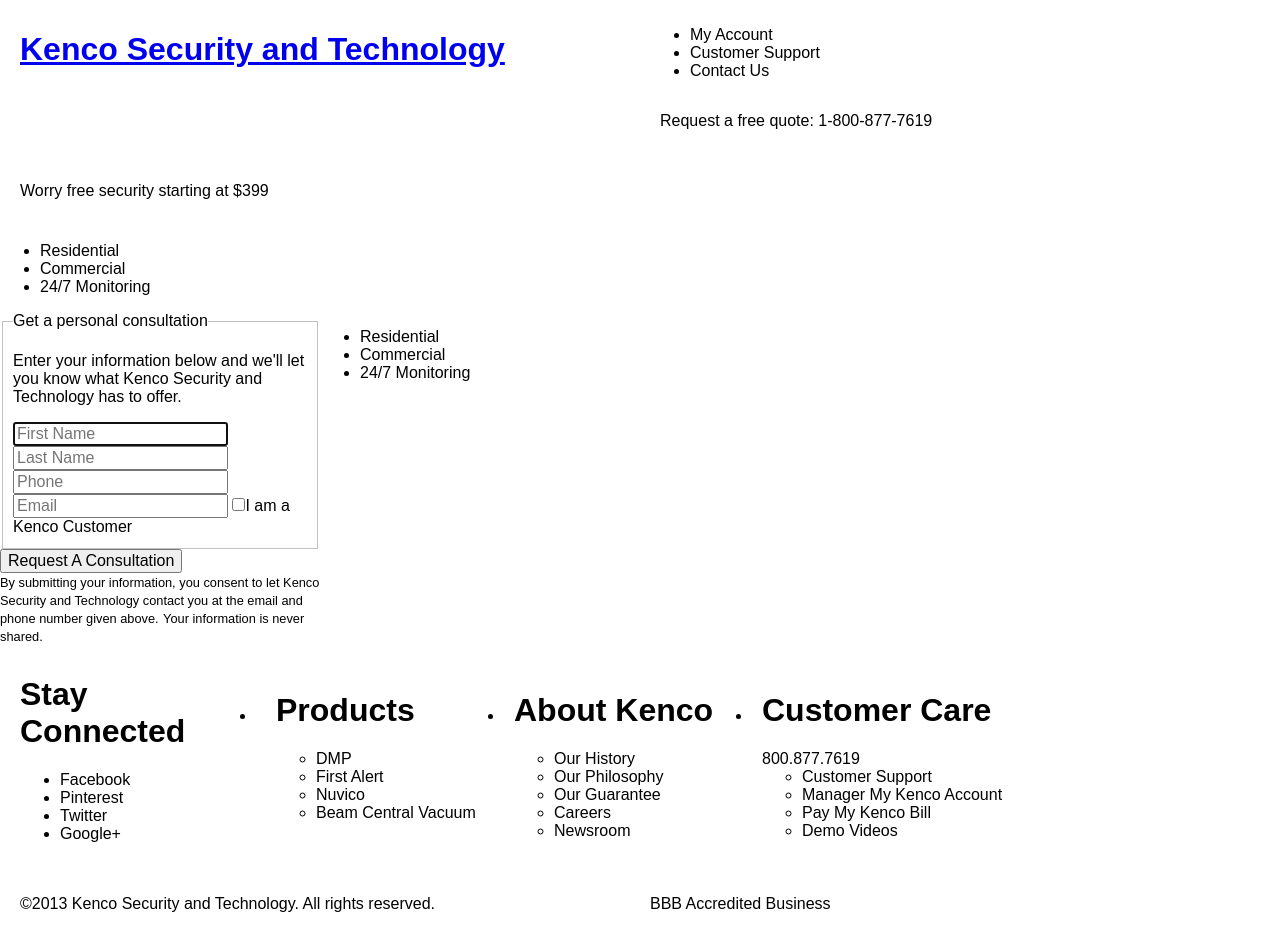
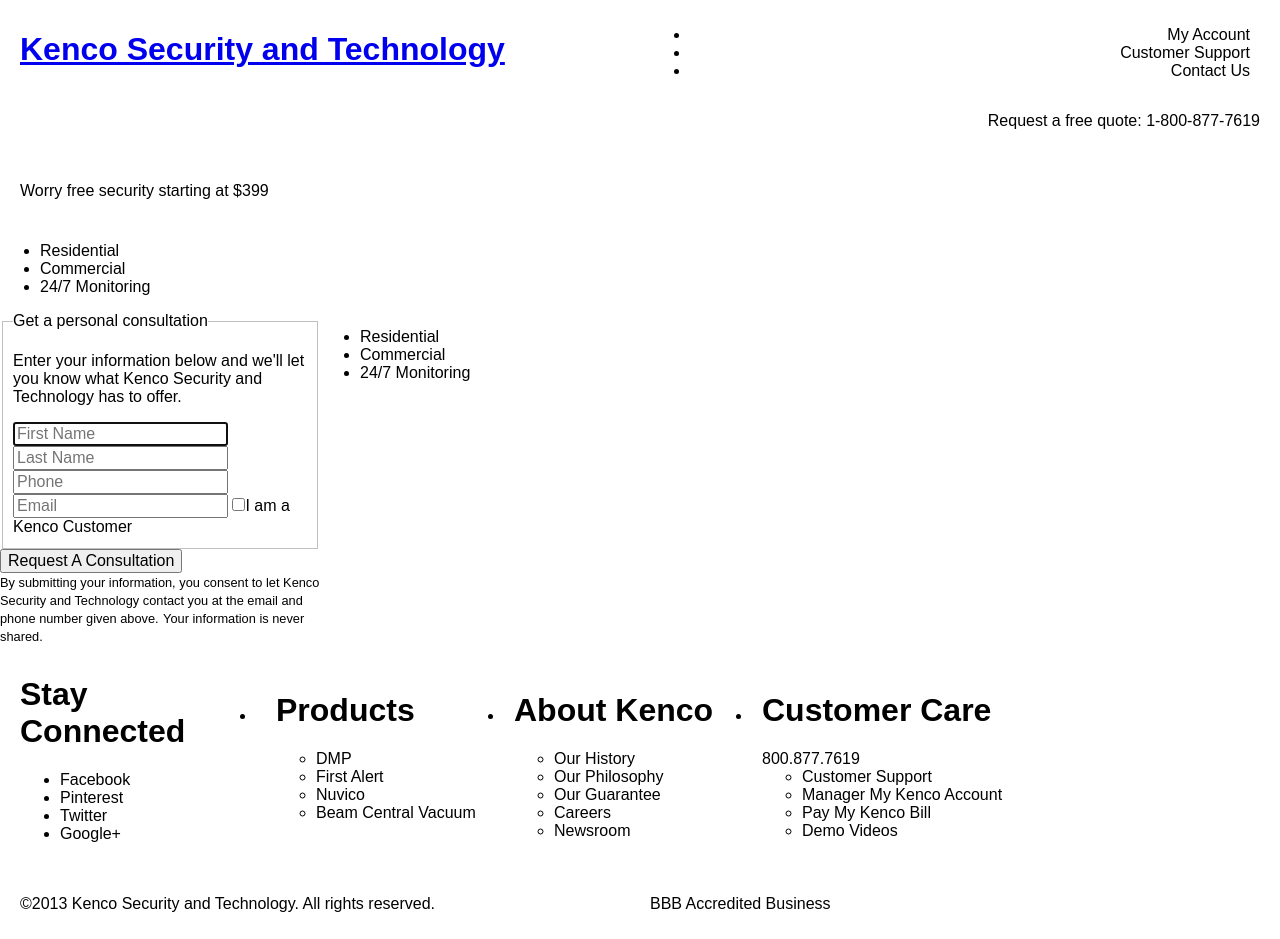
Before and after one commit to Kenco-Enterprises-Inc/kenco-enterprises-inc.github.io, a Jekyll site: the page built from index.html, in a window 1280 px wide. Built offline with Jekyll 4.4.1, drawn with Linux system fonts in a browser that asks for light colours.

Commit message:
Make header nav and call to action right aligned.

```diff
--- a/_includes/header.html
+++ b/_includes/header.html
@@ -7,7 +7,7 @@
         </a>
       </h1>
     </div>
-    <div class="unit  w-1-2">
+    <div class="unit  w-1-2  align-right">
       <div class="grid">
         <nav class="unit w-1-1">
           <ul>
```
